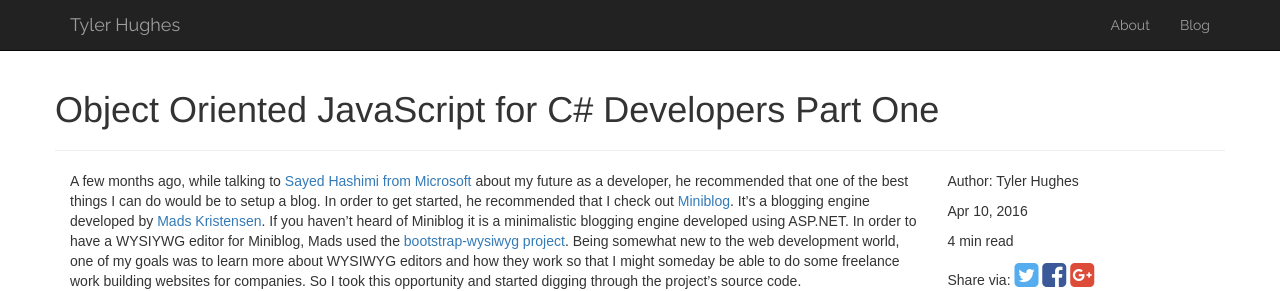
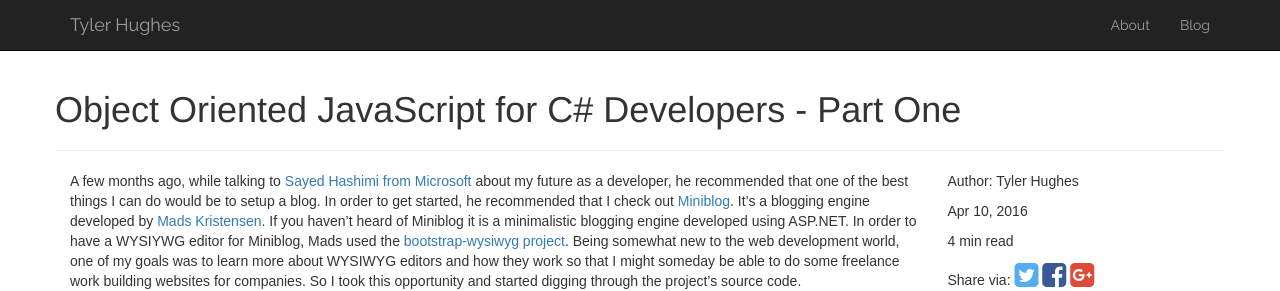
Before and after one commit to PallasDoesCode/pallasdoescode.github.io, a Jekyll site: the page built from _posts/2016/2016-04-10-object-oriented-javascript-for-csharp-developers-part-one.md, in a window 1280 px wide and 900 px high. Shown: the top 291 px of the window. Built offline with Jekyll 4.4.1, drawn with Linux system fonts in a browser that asks for light colours; nearby versions of some CDN libraries; comment, search, counter and statistics services are not loaded.

```diff
--- a/_posts/2016/2016-04-10-object-oriented-javascript-for-csharp-developers-part-one.md
+++ b/_posts/2016/2016-04-10-object-oriented-javascript-for-csharp-developers-part-one.md
@@ -1,6 +1,6 @@
 ---
 layout: article
-title: "Object Oriented JavaScript for C# Developers Part One"
+title: "Object Oriented JavaScript for C# Developers - Part One"
 date: 2016-04-10 06:57:03
 comments: true
 categories: [JavaScript, OOP]
```
